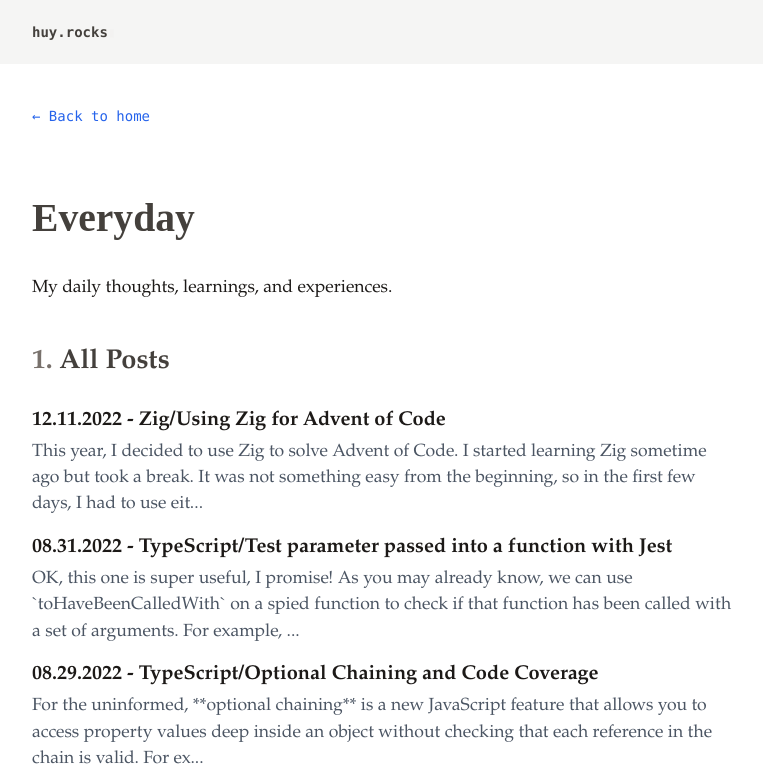
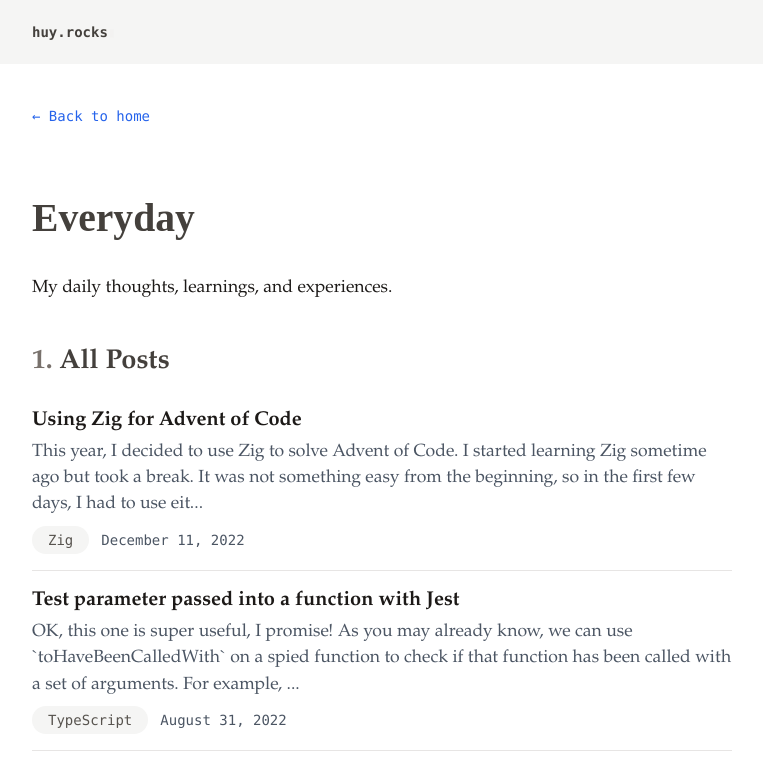
Before and after one commit to huytd/huy.rocks, a Next.js app: page /everyday in a window 1280 px wide. Shown: the top 768 px of the page, without its empty margins (258-1021 px from the left). Built offline with nearby package versions, Linux system fonts and the light colour scheme; a web font is replaced by a local one.

Commit message:
parse file name

```diff
--- a/pages/category/[category].tsx
+++ b/pages/category/[category].tsx
@@ -61,11 +61,19 @@ const CategoryPage: NextPage<CategoryPageProps> = ({ category, posts }) => {
 
                 <div className="space-y-6">
                     {posts.map((post) => (
-                        <article key={post.slug}>
+                        <article key={post.slug} className="border-b border-stone-200 pb-4">
                             <Link href={`/everyday/${post.slug}`}>
                                 <a className="font-bold text-xl hover:text-blue-600">{post.title}</a>
                             </Link>
                             <div className="text-gray-600 mt-2">{post.excerpt}</div>
+                            <div className="mt-2 flex items-center gap-3">
+                                <span className="inline-block px-3 py-1 text-sm font-medium text-stone-600 bg-stone-100 rounded-full font-mono">
+                                    {post.category}
+                                </span>
+                                <time className="text-gray-600 text-sm font-mono" dateTime={post.date}>
+                                    {post.formattedDate}
+                                </time>
+                            </div>
                         </article>
                     ))}
                 </div>
--- a/pages/everyday/[slug].tsx
+++ b/pages/everyday/[slug].tsx
@@ -87,7 +87,10 @@ const BlogPost: NextPage<{ post: BlogPost }> = ({ post }) => {
 
     marked.use({ renderer: customRenderer });
 
-    let content = marked.parse(post.content);
+    // Remove the first line (header with date/tag) from content
+    const contentLines = post.content.split('\n');
+    const contentWithoutHeader = contentLines.slice(1).join('\n');
+    let content = marked.parse(contentWithoutHeader);
 
     const loadScript = `
     window.MathJax = {
@@ -115,6 +118,21 @@ const BlogPost: NextPage<{ post: BlogPost }> = ({ post }) => {
                     </Link>
                 </div>
 
+                {/* Post Header */}
+                <header className="mb-8 pb-6 border-b border-stone-200">
+                    <div className="mb-3">
+                        <span className="inline-block px-3 py-1 text-sm font-medium text-stone-600 bg-stone-100 rounded-full font-mono">
+                            {post.category}
+                        </span>
+                    </div>
+                    <h1 className="font-title text-4xl text-stone-700 mb-3 leading-tight">
+                        {post.title}
+                    </h1>
+                    <time className="text-stone-500 text-lg font-mono" dateTime={post.date}>
+                        {post.formattedDate}
+                    </time>
+                </header>
+
                 <article className="github-theme post-content">
                     <div dangerouslySetInnerHTML={{ __html: content }}></div>
                 </article>
--- a/pages/everyday/index.tsx
+++ b/pages/everyday/index.tsx
@@ -29,12 +29,20 @@ const Everyday: NextPage<EverydayProps> = ({ posts, categories }) => {
                     <h2>All Posts</h2>
                     <div className="space-y-4">
                         {posts.map((post) => (
-                            <div key={post.slug}>
+                            <article key={post.slug} className="border-b border-stone-200 pb-4">
                                 <Link href={`/everyday/${post.slug}`}>
                                     <a className="font-bold text-xl hover:text-blue-600">{post.title}</a>
                                 </Link>
                                 <div className="text-gray-600 mt-1">{post.excerpt}</div>
-                            </div>
+                                <div className="mt-2 flex items-center gap-3">
+                                    <span className="inline-block px-3 py-1 text-sm font-medium text-stone-600 bg-stone-100 rounded-full font-mono">
+                                        {post.category}
+                                    </span>
+                                    <time className="text-gray-600 text-sm font-mono" dateTime={post.date}>
+                                        {post.formattedDate}
+                                    </time>
+                                </div>
+                            </article>
                         ))}
                     </div>
                 </div>
--- a/utils/data.ts
+++ b/utils/data.ts
@@ -5,6 +5,7 @@ import path from 'path';
 export interface BlogPost {
   title: string;
   date: string;
+  formattedDate: string;
   category: string;
   slug: string;
   content: string;
@@ -19,15 +20,22 @@ export const DataService = {
         return files.filter(file => file.endsWith('.md'));
     },
 
+    formatDate: (dateString: string): string => {
+        // Convert MM.DD.YYYY to a proper date format
+        const [month, day, year] = dateString.split('.');
+        const date = new Date(parseInt(year), parseInt(month) - 1, parseInt(day));
+
+        return date.toLocaleDateString('en-US', {
+            year: 'numeric',
+            month: 'long',
+            day: 'numeric'
+        });
+    },
+
     parseBlogPost: (fileName: string): BlogPost => {
         const notesDir = path.join(process.cwd(), 'notes');
         const filePath = path.join(notesDir, fileName);
         const content = fs.readFileSync(filePath, 'utf-8');
-
-        // Extract title from first line (should be # Title format)
-        const lines = content.split('\n');
-        const titleLine = lines[0];
-        const title = titleLine.replace(/^#\s*/, '');
 
         // Parse date and category from filename: "MM.DD.YYYY - Category Title.md"
         const fileNameWithoutExt = fileName.replace('.md', '');
@@ -37,16 +45,24 @@ export const DataService = {
         // Extract category (first word after the date)
         const category = fullTitle.split(' ')[0] || 'General';
 
-        // Create slug from title
-        const slug = title.toLowerCase().replace(/[^\w\s-]/g, '').replace(/\s+/g, '-').trim();
+        // Clean up the title by removing the category prefix
+        // The filename format is "Category Title" but we want just "Title"
+        const cleanTitle = fullTitle.replace(/^[^\/\s]+\s+/, '').trim();
 
-        // Create excerpt from first few lines of content
-        const contentLines = lines.slice(1).filter(line => line.trim() !== '');
+        // Format the date nicely
+        const formattedDate = DataService.formatDate(datePart);
+
+        // Create slug from clean title
+        const slug = cleanTitle.toLowerCase().replace(/[^\w\s-]/g, '').replace(/\s+/g, '-').trim();
+
+        // Create excerpt from first few lines of content (skip the header line)
+        const contentLines = content.split('\n').slice(1).filter(line => line.trim() !== '');
         const excerpt = contentLines.slice(0, 3).join(' ').substring(0, 200) + '...';
 
         return {
-            title,
+            title: cleanTitle,
             date: datePart,
+            formattedDate,
             category,
             slug,
             content,
```
